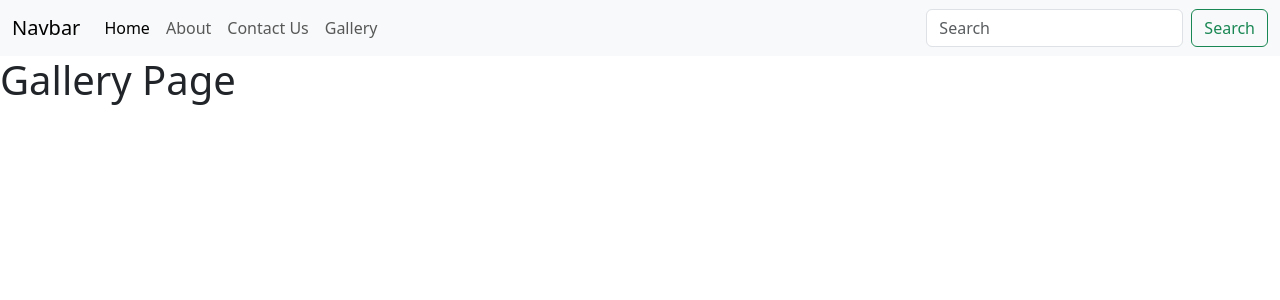
After one commit to marlontamo/flask, a Flask app: page /gallery in a window 1280 px wide. The commit adds this page. Shown: the top 300 px of the page. Run offline with Flask 2, Linux system fonts and the light colour scheme.

Commit message:
added gallery page

```diff
--- a/app.py
+++ b/app.py
@@ -5,7 +5,6 @@ app = Flask(__name__)
 @app.route("/")
 def hello():
     return render_template("home.html",title ="Homepage")
-
 
 @app.route("/about")
 def about():
@@ -15,3 +14,7 @@ def about():
 @app.route("/contact")
 def contact():
     return render_template("contact.html",title="Contact")
+
+@app.route("/gallery")
+def gallery():
+    return render_template("gallery.html",title="Gallery")
--- a/templates/about.html
+++ b/templates/about.html
@@ -24,6 +24,9 @@
               <li class="nav-item">
                 <a class="nav-link " href="/contact">Contact Us</a>
               </li>
+              <li class="nav-item">
+                <a class="nav-link " href="/gallery">Gallery</a>
+              </li>
             </ul>
             <form class="d-flex" role="search">
               <input class="form-control me-2" type="search" placeholder="Search" aria-label="Search">
--- a/templates/contact.html
+++ b/templates/contact.html
@@ -24,6 +24,9 @@
               <li class="nav-item">
                 <a class="nav-link " href="/contact">Contact Us</a>
               </li>
+              <li class="nav-item">
+                <a class="nav-link " href="/gallery">Gallery</a>
+              </li>
             </ul>
             <form class="d-flex" role="search">
               <input class="form-control me-2" type="search" placeholder="Search" aria-label="Search">
--- /dev/null
+++ b/templates/gallery.html
@@ -0,0 +1,41 @@
+<!doctype html>
+<html lang="en">
+  <head>
+    <meta charset="utf-8">
+    <meta name="viewport" content="width=device-width, initial-scale=1">
+    <title>{{title}}</title>
+    <link href="https://cdn.jsdelivr.net/npm/bootstrap@5.3.0-alpha1/dist/css/bootstrap.min.css" rel="stylesheet" integrity="sha384-GLhlTQ8iRABdZLl6O3oVMWSktQOp6b7In1Zl3/Jr59b6EGGoI1aFkw7cmDA6j6gD" crossorigin="anonymous">
+  </head>
+  <body>
+    <nav class="navbar navbar-expand-lg bg-body-tertiary">
+        <div class="container-fluid">
+          <a class="navbar-brand" href="/">Navbar</a>
+          <button class="navbar-toggler" type="button" data-bs-toggle="collapse" data-bs-target="#navbarSupportedContent" aria-controls="navbarSupportedContent" aria-expanded="false" aria-label="Toggle navigation">
+            <span class="navbar-toggler-icon"></span>
+          </button>
+          <div class="collapse navbar-collapse" id="navbarSupportedContent">
+            <ul class="navbar-nav me-auto mb-2 mb-lg-0">
+              <li class="nav-item">
+                <a class="nav-link active" aria-current="page" href="/">Home</a>
+              </li>
+              <li class="nav-item">
+                <a class="nav-link" href="/about">About</a>
+              </li>
+              <li class="nav-item">
+                <a class="nav-link " href="/contact">Contact Us</a>
+              </li>
+              <li class="nav-item">
+                <a class="nav-link " href="/gallery">Gallery</a>
+              </li>
+            </ul>
+            <form class="d-flex" role="search">
+              <input class="form-control me-2" type="search" placeholder="Search" aria-label="Search">
+              <button class="btn btn-outline-success" type="submit">Search</button>
+            </form>
+          </div>
+        </div>
+      </nav>
+    <h1>Gallery Page</h1>
+    <script src="https://cdn.jsdelivr.net/npm/bootstrap@5.3.0-alpha1/dist/js/bootstrap.bundle.min.js" integrity="sha384-w76AqPfDkMBDXo30jS1Sgez6pr3x5MlQ1ZAGC+nuZB+EYdgRZgiwxhTBTkF7CXvN" crossorigin="anonymous"></script>
+</body>
+</html>
--- a/templates/home.html
+++ b/templates/home.html
@@ -24,6 +24,9 @@
               <li class="nav-item">
                 <a class="nav-link " href="/contact">Contact Us</a>
               </li>
+              <li class="nav-item">
+                <a class="nav-link " href="/gallery">Gallery</a>
+              </li>
             </ul>
             <form class="d-flex" role="search">
               <input class="form-control me-2" type="search" placeholder="Search" aria-label="Search">
```
